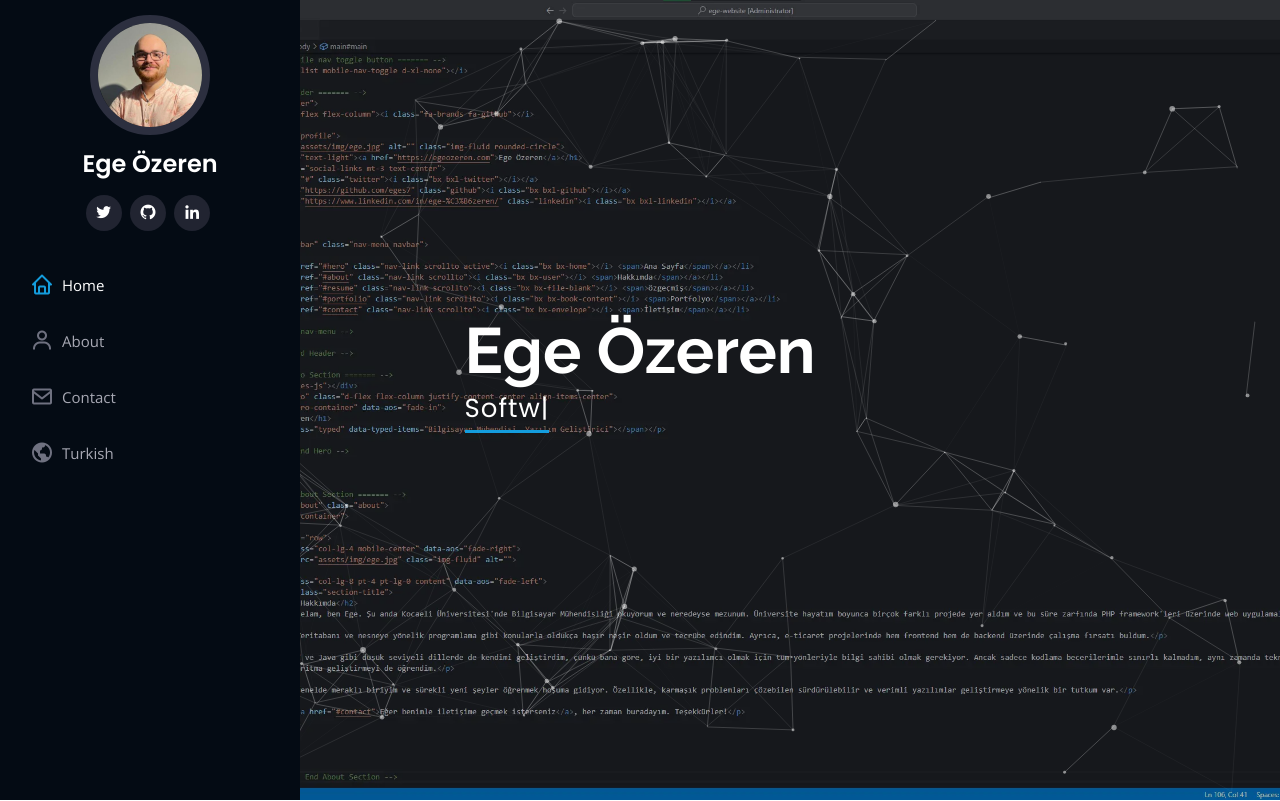
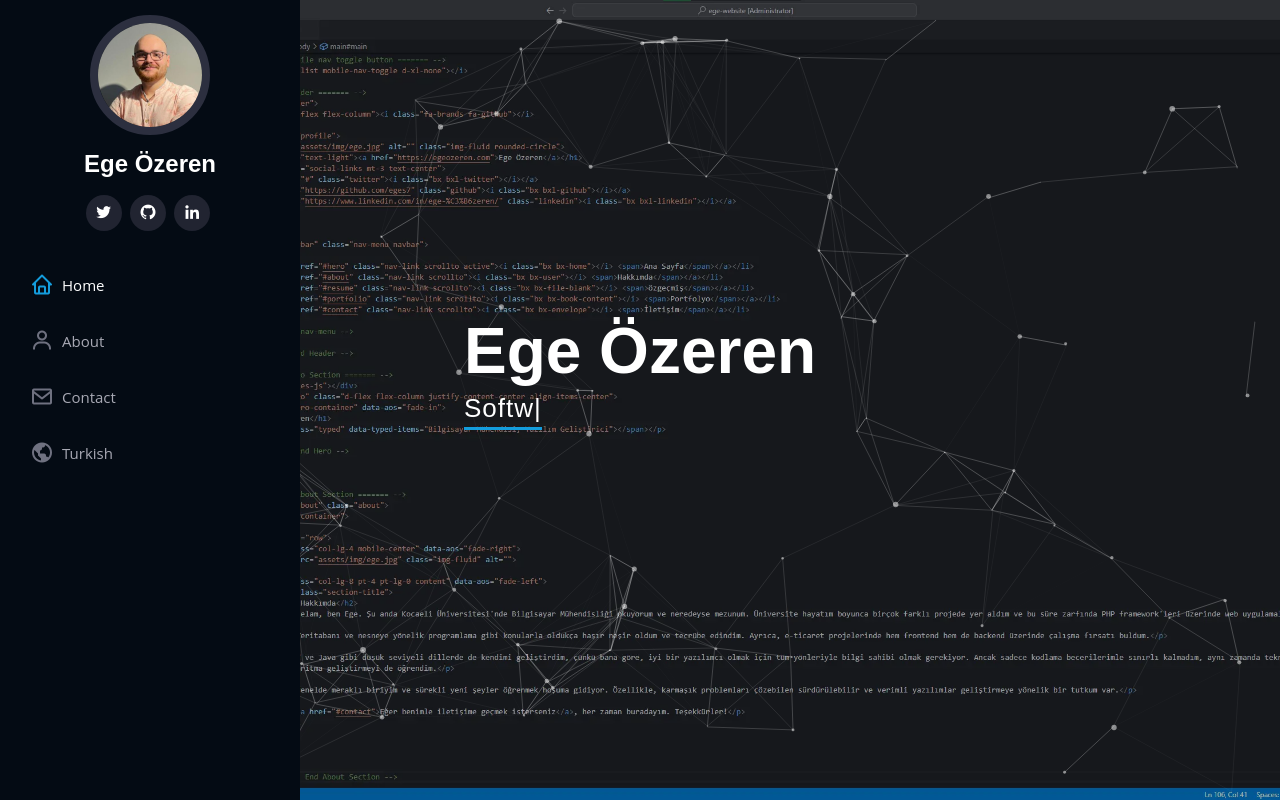
Before and after one commit to eges7/site.egeozeren, a plain HTML site: page en.html in a window 1280 px wide. Shown: the top 801 px of the page. Drawn offline with nearby package versions, Linux system fonts and the light colour scheme; some packages are replaced by stand-ins of ours; a script that the page names is missing; some icons are missing.

Commit message:
test: cancel fonts

```diff
--- a/en.html
+++ b/en.html
@@ -23,7 +23,7 @@
   <link href="assets/img/e-icon.png" rel="apple-touch-icon">
 
   <!-- Google Fonts -->
-  <link href="https://fonts.googleapis.com/css?family=Open+Sans:300,300i,400,400i,600,600i,700,700i|Raleway:300,300i,400,400i,500,500i,600,600i,700,700i|Poppins:300,300i,400,400i,500,500i,600,600i,700,700i" rel="stylesheet">
+  <!-- <link href="https://fonts.googleapis.com/css?family=Open+Sans:300,300i,400,400i,600,600i,700,700i|Raleway:300,300i,400,400i,500,500i,600,600i,700,700i|Poppins:300,300i,400,400i,500,500i,600,600i,700,700i" rel="stylesheet"> -->
 
   <!-- Vendor CSS Files -->
   <link href="assets/vendor/aos/aos.css" rel="stylesheet">
```
Also changed, not shown: index.html (+1 -1 lines).
